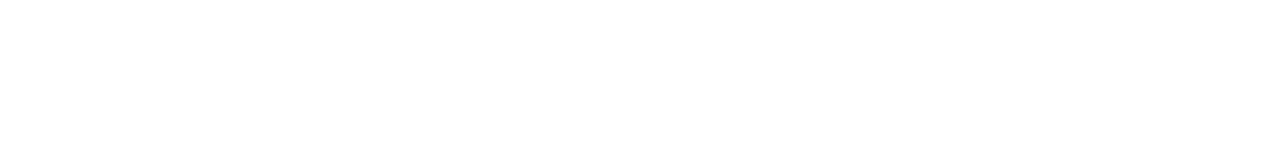
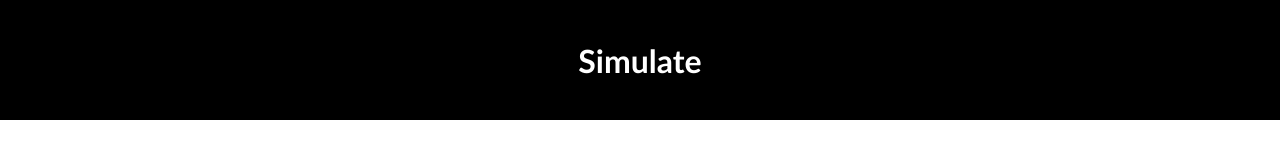
Before and after one commit to gabrielduete/web1-IFCE, a plain HTML site: page prova/questao_1/public/index.html in a window 1280 px wide. Drawn offline with Linux system fonts and the light colour scheme.

Commit message:
feat: create component header

```diff
--- a/prova/questao_1/index.js
+++ b/prova/questao_1/index.js
@@ -1 +1,7 @@
-/* aqui vai o script principal */
+import Header from "./src/components/Header/index.js"
+
+const app = document.getElementById("root")
+
+console.log("teste")
+
+Header(app)
--- a/prova/questao_1/public/index.html
+++ b/prova/questao_1/public/index.html
@@ -4,10 +4,15 @@
     <meta charset="UTF-8" />
     <meta http-equiv="X-UA-Compatible" content="IE=edge" />
     <meta name="viewport" content="width=device-width, initial-scale=1.0" />
+    <!-- Global CSS -->
+    <link rel="stylesheet" href="../src/styles/style.css" />
+    <!-- Components CSS -->
+    <link rel="stylesheet" href="../src/components/Header/styles.css" />
     <title>Simulate</title>
   </head>
 
   <body>
     <main id="root" />
+    <script type="module" src="../index.js"></script>
   </body>
 </html>
--- a/prova/questao_1/src/components/Header/index.js
+++ b/prova/questao_1/src/components/Header/index.js
@@ -0,0 +1,17 @@
+const createTitle = (container) => {
+  const title = document.createElement("h1")
+
+  title.innerHTML = "Simulate"
+
+  container.appendChild(title)
+}
+
+const Header = (container) => {
+  const header = document.createElement("header")
+
+  createTitle(header)
+
+  container.appendChild(header)
+}
+
+export default Header
--- a/prova/questao_1/src/components/Header/styles.css
+++ b/prova/questao_1/src/components/Header/styles.css
@@ -0,0 +1,8 @@
+header {
+  height: 120px;
+  color: #ffff;
+  background-color: #000000;
+  display: flex;
+  align-items: center;
+  justify-content: center;
+}
--- a/prova/questao_1/src/styles/exemple.css
+++ /dev/null
@@ -1 +0,0 @@
-/* Aqui vai variáveis globais de CSS caso seja necessário */
--- /dev/null
+++ b/prova/questao_1/src/styles/style.css
@@ -0,0 +1,8 @@
+* {
+  margin: 0;
+  padding: 0;
+}
+
+body {
+  font-family: "Gill Sans", "Gill Sans MT", Calibri, "Trebuchet MS", sans-serif;
+}
```
